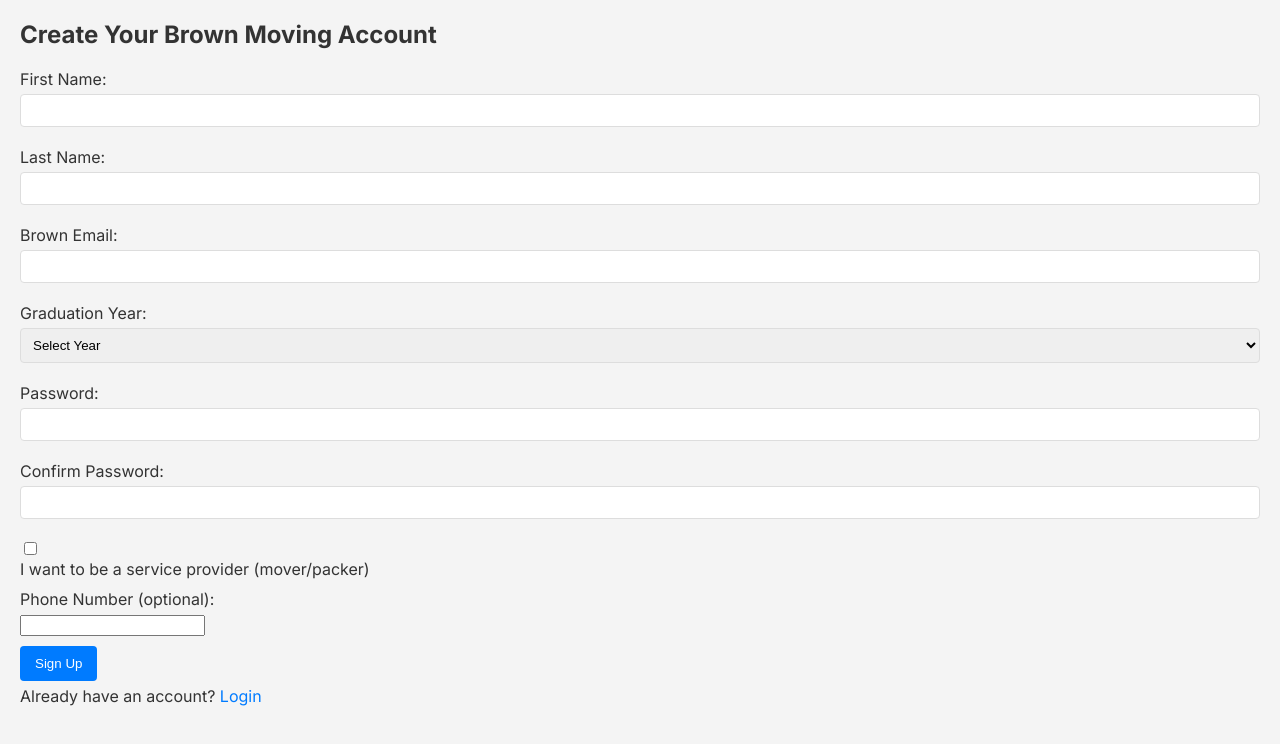
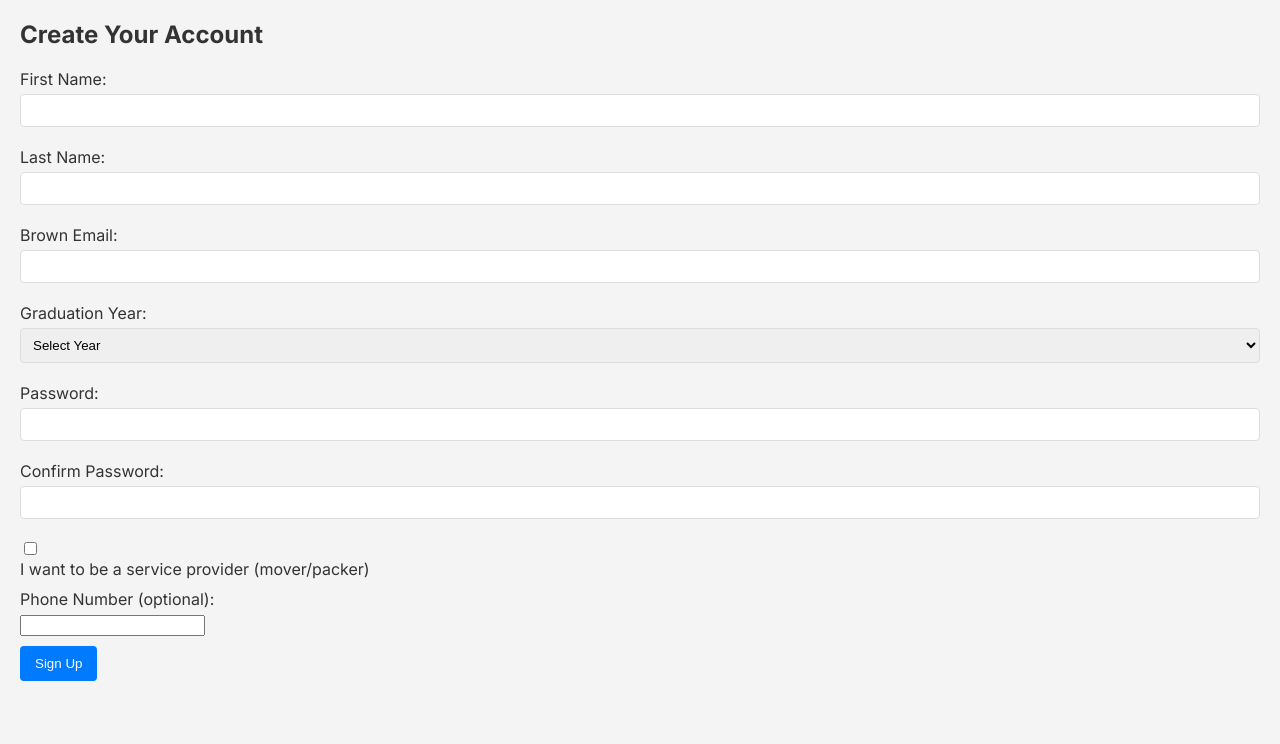
Before and after one commit to anjalibhimani/brown-movers-app, a Next.js app in the folder frontend/: page /signup in a window 1280 px wide. Shown: the top 744 px of the page. Built offline with nearby package versions, Linux system fonts and the light colour scheme.

Commit message:
moved password check to singupform.js from page.js

```diff
--- a/frontend/app/signup/page.js
+++ b/frontend/app/signup/page.js
@@ -1,39 +1,44 @@
+// deals with logic for user sign-up page like API call
+
 'use client';
 import { useState } from 'react';
 import { useRouter } from 'next/navigation';
 import axios from 'axios';
 import SignUpForm from './components/SignUpForm';
 
+/**
+ * main page component for user to register, deals with API request, sign-up state, etc
+ *
+ * @returns {JSX.Element} - rendered sign-up page for user
+ */
+
 export default function SignUpPage() {
+  // states to store error messages, loading status
   const [error, setError] = useState('');
   const [loading, setLoading] = useState(false);
+
+  // hook to route to correct page once signed up properly
   const router = useRouter();
 
-  const handleSignUp = async (formData) => {
+  /**
+   * deals with sign-up form submission by sending suer's submitted data to backend API
+   *
+   * @param {FormData} formData - user's registration data
+   * @returns {Promise<void>}
+   */
+
+  async function handleSignUp(formData){
+
+    // clear old errors start loading state
     setError('');
     setLoading(true);
 
-    if (formData.password !== formData.confirmPassword) {
-      setError('Passwords do not match.');
-      setLoading(false);
-      return;
-    }
+    // try to make POST request to register endpoint using axios with formData as body
+    try {
 
-    try {
-      const payload = {
-        firstName: formData.firstName,
-        lastName: formData.lastName,
-        email: formData.email,
-        graduationYear: parseInt(formData.graduationYear),
-        password: formData.password,
-        isServiceProvider: formData.isServiceProvider,
-        servicesOffered: formData.isServiceProvider ? formData.servicesOffered : [],
-        hourlyRate: formData.isServiceProvider ? parseFloat(formData.hourlyRate) : 0.0,
-        thirtyMinRate: formData.isServiceProvider ? parseFloat(formData.thirtyMinRate) : 0.0,
-      };
+      const response = await axios.post(`${process.env.NEXT_PUBLIC_API_BASE_URL}/api/auth/register`, formData);
 
-      const response = await axios.post(`${process.env.NEXT_PUBLIC_API_BASE_URL}/api/auth/register`, payload);
-
+      // if succesful tell user and take the to login page, else if errors then set error state accordingly
       if (response.status === 201) {
         alert('Registration successful! Please log in.');
         router.push('/login');
@@ -47,15 +52,19 @@
         setError('An unexpected error occurred. Please try again.');
       }
     } finally {
+      // once loading done, change back to false
       setLoading(false);
     }
   };
 
   return (
-    <div>
-      <h2>Create Your Brown Moving Account</h2>
-      <SignUpForm onSubmit={handleSignUp} error={error} loading={loading} />
-      <p>Already have an account? <a href="/login">Login</a></p>
+    <div className="flex flex-col items-center justify-center min-h-screen py-10 bg-gray-50">
+      <div className="p-8 bg-white rounded-lg shadow-md w-full max-w-lg">
+        <h2 className="text-2xl font-bold text-center mb-6">Create Your Account</h2>
+        {/* render SignUpForm component, pass handler and states as props
+        */}
+        <SignUpForm onSubmit={handleSignUp} error={error} loading={loading} />
+      </div>
     </div>
   );
 }
```
